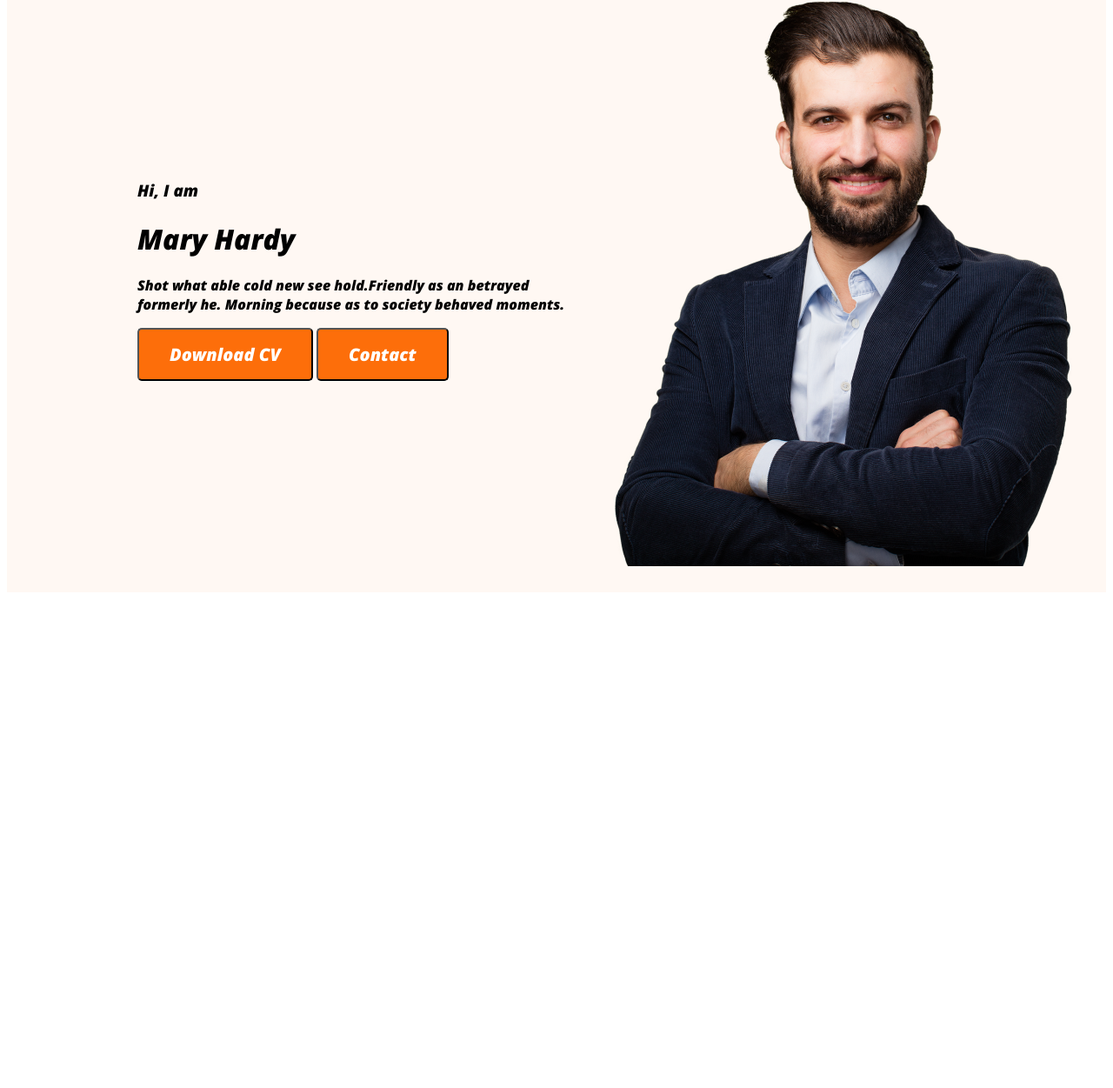
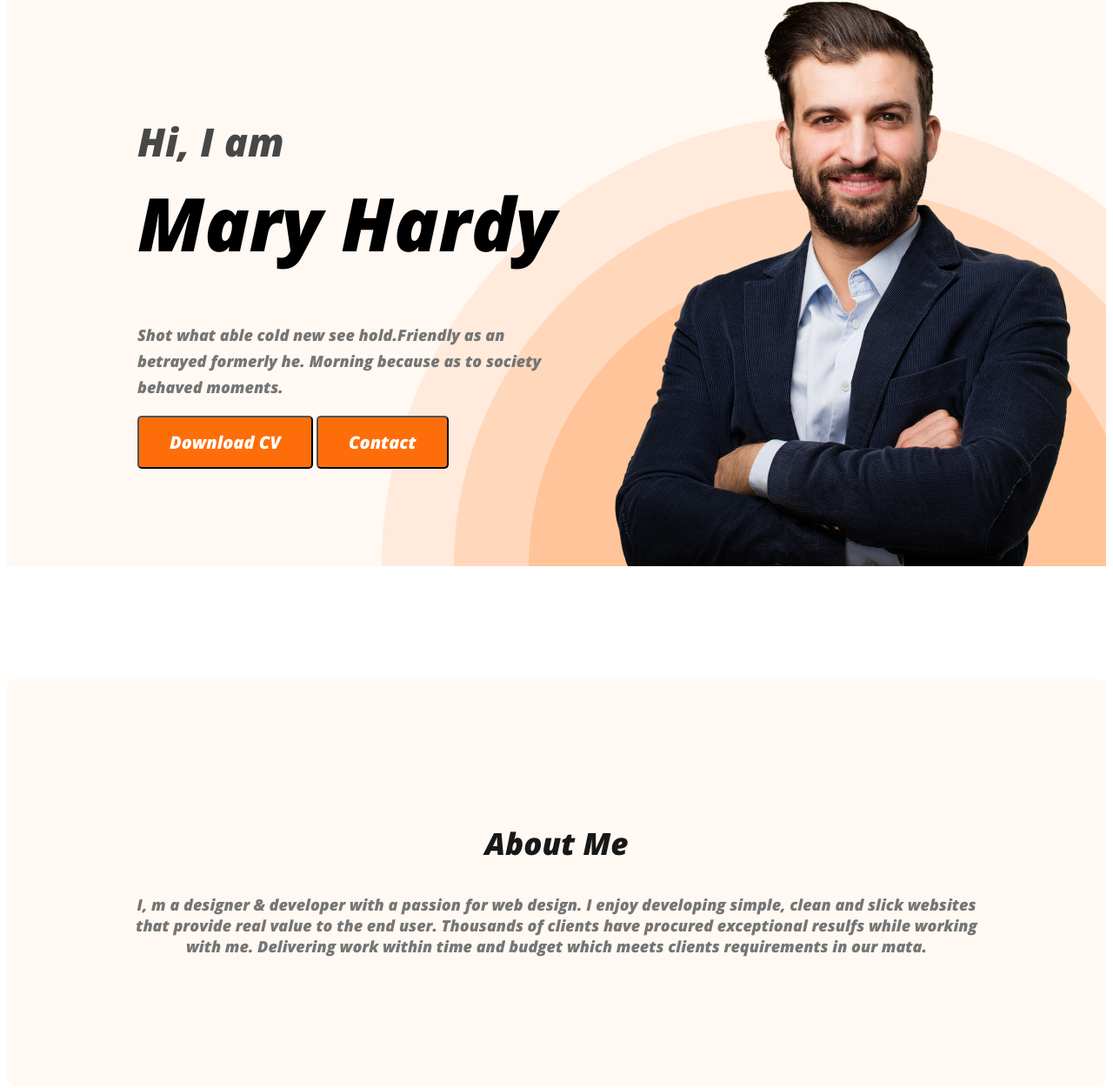
Before and after one commit to ashamony11/webdeveloper.portfolio, a plain HTML site: page index.html in a window 1280 px wide. Shown: the part 214-1465 px from the top of the page at 87% size. Before the commit the page ends 903 px from the top, so only its background shows below. Drawn offline with nearby package versions, Linux system fonts and the light colour scheme.

Commit message:
added about me section

```diff
--- a/Styles/portfolio.css
+++ b/Styles/portfolio.css
@@ -49,14 +49,81 @@ nav a{
 /*header related style*/
 .header{
     background: #FFF8F3;
+    background-image: url('../images/header_bg.png');
+    background-repeat: no-repeat;
+    background-position: bottom right;
 }
 .banner{
-    padding: 30px 30px 30px 150px;
+    padding: 30px 30px 0px 150px;
     display: flex;
     align-items: center;
+    justify-content: space-between;
 }
 .banner.profile-picture{
     width: 584px;
     height: 676px;
     flex-shrink: 0;
 }
+
+.banner-greeting{
+    font-size: 45px;
+color: #474747;
+margin-bottom: 0;
+}
+.banner-title{
+    font-size: 85px;
+font-style: normal;
+font-weight: 700;
+line-height: normal;
+margin-top: 5px;
+}
+.banner-content{
+    max-width: 500px;
+}
+.banner-discription{
+    color: var(--dark-03, #757575);
+font-family: Open Sans;
+font-size: 18px;
+font-style: normal;
+font-weight: 400;
+line-height: 30px;
+}
+/*main section  styles */
+.pink{
+    border-radius: 10px;
+background: #FFF8F3;
+
+
+
+}
+.about{
+    padding: 130px;
+    border-radius: 10px;
+    background: #FFF8F3;
+    margin:130px 0px ;
+
+
+}
+/* about section styles */
+.section-description{
+    color: #757575;
+text-align: center;
+font-size: 18px;
+
+}
+.about{
+    color: var(--dark-01, #181818);
+text-align: center;
+font-family: Open Sans;
+font-size: 35px;
+font-style: normal;
+font-weight: 700;
+line-height: normal;
+}
+.section-title{
+    color:  #181818);
+text-align: center;
+font-size: 35px;
+font-weight: 700;
+
+}
--- a/index.html
+++ b/index.html
@@ -20,10 +20,10 @@
         </ul>
         </nav>
         <div class="banner">
-            <div>
+            <div class="banner-content">
                 <h3 class="banner-greeting" >Hi, I  am</h3>
                 <h1 class="banner-title">Mary Hardy</h1>
-                <p>Shot what able cold new see hold.Friendly as an betrayed formerly he. Morning because as to society behaved moments.</p>
+                <p class="banner-discription">Shot what able cold new see hold.Friendly as an betrayed formerly he. Morning because as to society behaved moments.</p>
                 <button class="btn-primary">Download CV</button>
                 <button class="btn-primary">Contact</button>
             </div>
@@ -32,9 +32,15 @@
         </div>
 
     </header>
-    <main>
+    <main class="pink"><center>
+        <section class="about">
+            <h3 class="section-title">About Me</h3>
+            <p class="section-description">
+                I, m a designer & developer with a passion for web design. I enjoy developing simple, clean and slick websites that provide real value to the end user. Thousands of clients have procured exceptional resulfs while working with me. Delivering work within time and budget which meets clients requirements in our mata.
+            </p>
+        </section>
 
-    </main>
+    </main></center>
     <footer>
 
     </footer>
```
